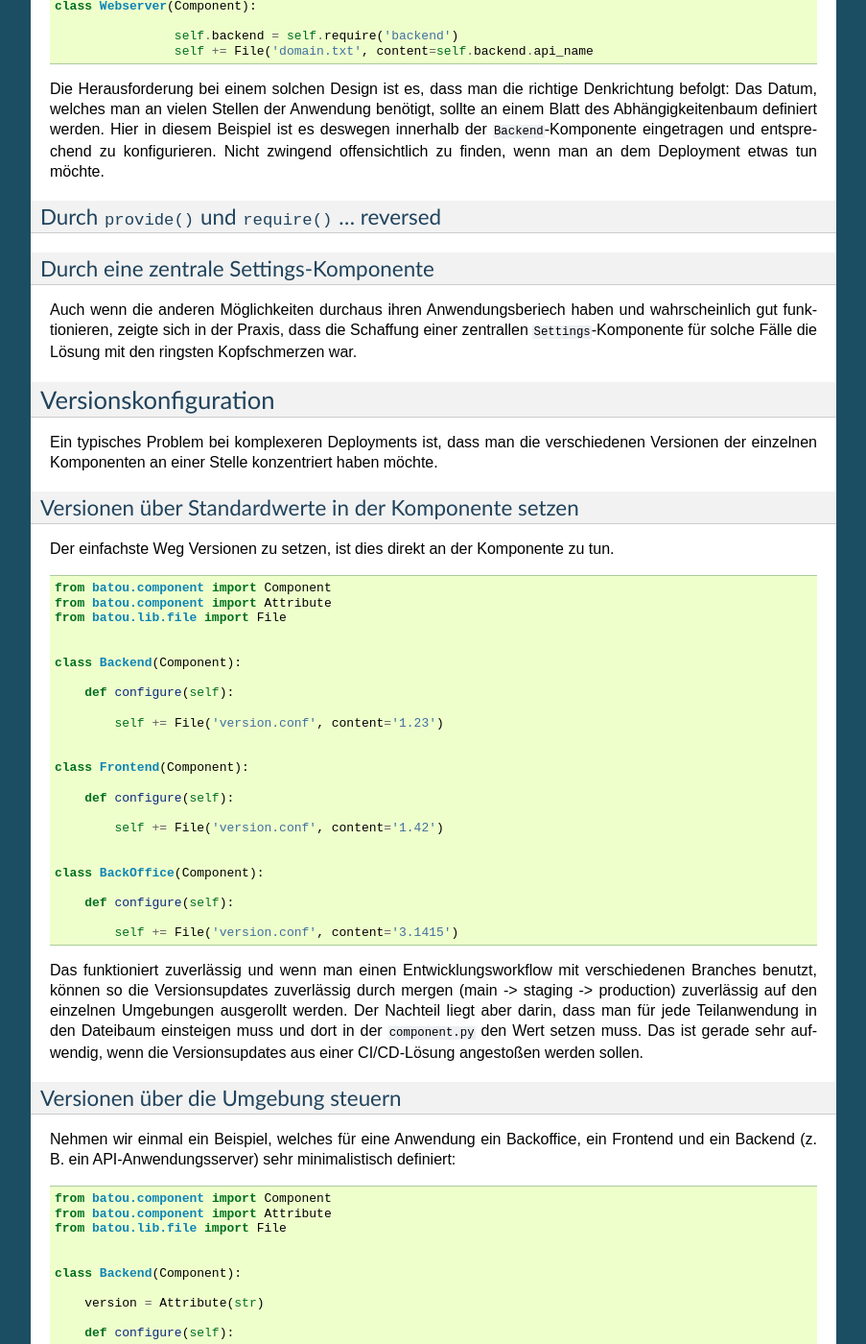
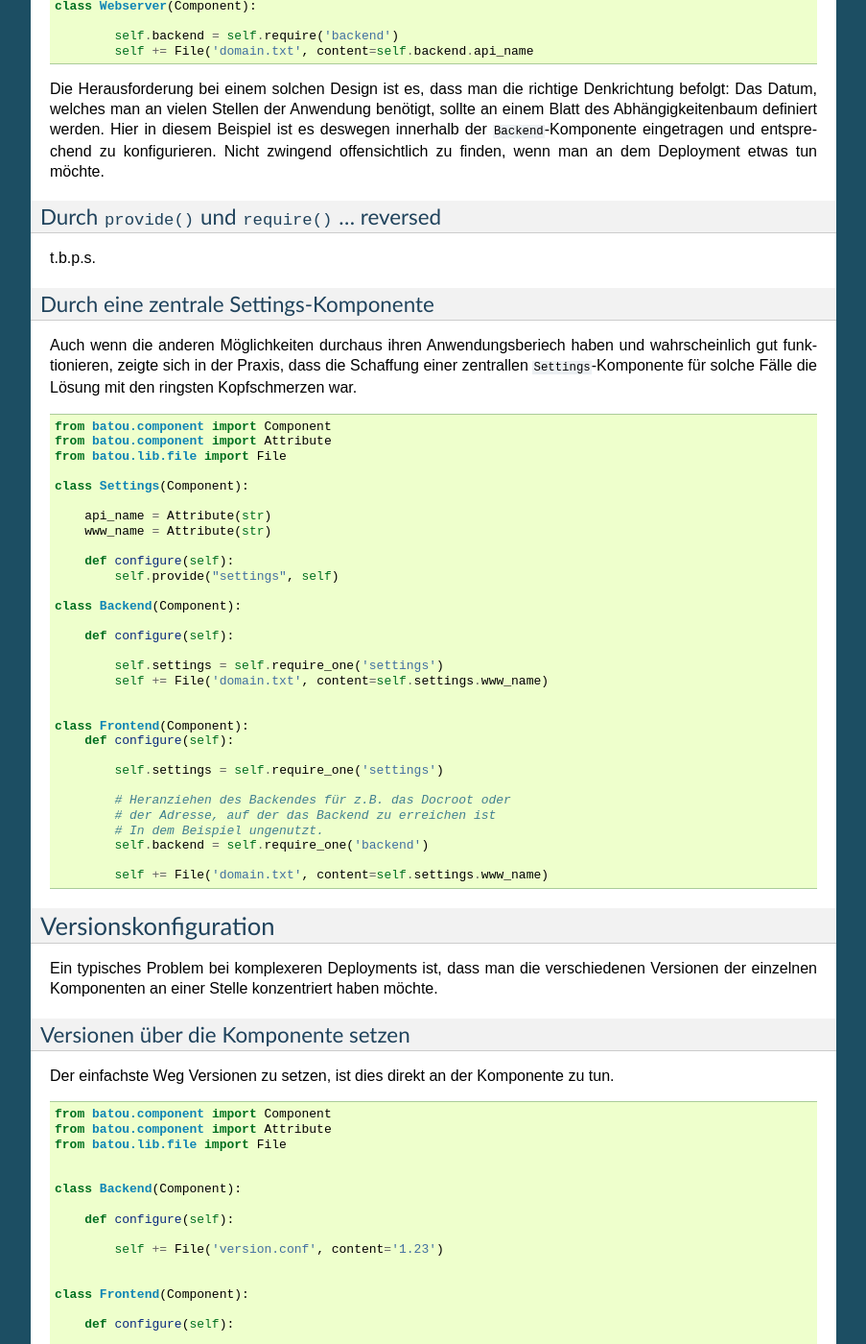
Before and after one commit to frlan/batou-cookbook, a Sphinx documentation site: the page built from source/anleitungen/erweitert/settings.rst, in a window 1280 px wide and 1400 px high, scrolled down 723 px. Shown: the whole window at 96% size, without its empty margins (198-1101 px from the left). Built offline with Sphinx 7.4.7, drawn with Linux system fonts in a browser that asks for light colours; some of the changed text lies outside the part shown.

Commit message:
Some more cleanup

````diff
--- a/source/anleitungen/basis/shellout.rst
+++ b/source/anleitungen/basis/shellout.rst
@@ -7,7 +7,7 @@
 -------------------------
 
 .. warning::
-	``self.cmd()``` sollte nur in ``verify()`` oder ``update()`` aufgerufen werden, da Anweisungen aus der ``configure()``-Mothode auf allen Hosts ausgeführt wird.
+	``self.cmd()`` sollte nur in ``verify()`` oder ``update()`` aufgerufen werden, da Anweisungen aus der ``configure()``-Mothode auf allen Hosts ausgeführt wird.
 
 .. hint::
 	``self.cmd()`` ist gut geeignet zum Ausführen von einfachen Befehlen, die keine großen Anforderungen an die Umgebung setzen.
@@ -15,3 +15,5 @@
 
 Komplexere Skripte mit batou_ext.run.Run()
 ------------------------------------------
+
+t.b.p.s.
--- a/source/anleitungen/erweitert/binaere-dateien-in-den-secrets.rst
+++ b/source/anleitungen/erweitert/binaere-dateien-in-den-secrets.rst
@@ -2,3 +2,5 @@
 =============================
 
 .. Binaere_dateien_in_den_secrets:
+
+t.b.p.s.
--- a/source/anleitungen/erweitert/settings.rst
+++ b/source/anleitungen/erweitert/settings.rst
@@ -20,24 +20,24 @@
 
 .. code-block:: python
 
-	from batou.component import Component
-	from batou.component import Attribute
-	from batou.lib.file import File
+        from batou.component import Component
+        from batou.component import Attribute
+        from batou.lib.file import File
 
 
-	class Backend(Component):
+        class Backend(Component):
 
-		api_name = Attribute(str, 'api.example.org')
+            api_name = Attribute(str, 'api.example.org')
 
-		def configure(self):
+            def configure(self):
 
-			self.provide('backend', self)
+                self.provide('backend', self)
 
 
-	class Webserver(Component):
+        class Webserver(Component):
 
-			self.backend = self.require('backend')
-			self += File('domain.txt', content=self.backend.api_name
+                self.backend = self.require('backend')
+                self += File('domain.txt', content=self.backend.api_name
 
 
 Die Herausforderung bei einem solchen Design ist es, dass man die richtige Denkrichtung befolgt: Das Datum, welches man an vielen Stellen der Anwendung benötigt, sollte an einem Blatt des Abhängigkeitenbaum definiert werden. Hier in diesem Beispiel ist es deswegen innerhalb der ``Backend``-Komponente eingetragen und entsprechend zu konfigurieren. Nicht zwingend offensichtlich zu finden, wenn man an dem Deployment etwas tun möchte.
@@ -46,44 +46,46 @@
 Durch ``provide()`` und ``require()`` … reversed
 ^^^^^^^^^^^^^^^^^^^^^^^^^^^^^^^^^^^^^^^^^^^^^^^^
 
+t.b.p.s.
 
 Durch eine zentrale Settings-Komponente
 ^^^^^^^^^^^^^^^^^^^^^^^^^^^^^^^^^^^^^^^
 
 Auch wenn die anderen Möglichkeiten durchaus ihren Anwendungsberiech haben und wahrscheinlich gut funktionieren, zeigte sich in der Praxis, dass die Schaffung einer zentrallen ``Settings``-Komponente für solche Fälle die Lösung mit den ringsten Kopfschmerzen war.
 
-.. code-block
+.. code-block::
 
     from batou.component import Component
     from batou.component import Attribute
-	from batou.lib.file import File
+    from batou.lib.file import File
 
     class Settings(Component):
 
-		api_name = Attribute(str)
-		www_name = Attribute(str)
+        api_name = Attribute(str)
+        www_name = Attribute(str)
 
         def configure(self):
             self.provide("settings", self)
 
     class Backend(Component):
-		def configure(self):
 
-			self.settings = self.require_one('settings')
-			self += File('domain.txt', content=self.settings.www_name)
+        def configure(self):
+
+            self.settings = self.require_one('settings')
+            self += File('domain.txt', content=self.settings.www_name)
 
 
     class Frontend(Component):
-		def configure(self):
+        def configure(self):
 
-			self.settings = self.require_one('settings')
+            self.settings = self.require_one('settings')
 
-			# Heranziehen des Backendes für z.B. das Docroot oder
-			# der Adresse, auf der das Backend zu erreichen ist
-			# In dem Beispiel ungenutzt.
-			self.backend = self.require_one('backend')
+            # Heranziehen des Backendes für z.B. das Docroot oder
+            # der Adresse, auf der das Backend zu erreichen ist
+            # In dem Beispiel ungenutzt.
+            self.backend = self.require_one('backend')
 
-			self += File('domain.txt', content=self.settings.www_name)
+            self += File('domain.txt', content=self.settings.www_name)
 
 
 
@@ -92,8 +94,8 @@
 
 Ein typisches Problem bei komplexeren Deployments ist, dass man die verschiedenen Versionen der einzelnen Komponenten an einer Stelle konzentriert haben möchte.
 
-Versionen über Standardwerte in der Komponente setzen
-^^^^^^^^^^^^^^^^^^^^^^^^^^^^^^^^^^^^^^^^^^^^^^^^^^^^^
+Versionen über die Komponente setzen
+^^^^^^^^^^^^^^^^^^^^^^^^^^^^^^^^^^^^
 
 Der einfachste Weg Versionen zu setzen, ist dies direkt an der Komponente zu tun.
 
--- a/source/anleitungen/erweitert/zertifikate.rst
+++ b/source/anleitungen/erweitert/zertifikate.rst
@@ -63,6 +63,7 @@
 .. hint::
 	Diese Methode lohnt sich meist nur, wenn man a) auf verschiedenen Umgebugnen zwischen LetsEncrypt und einem anderen Zertifikat wechseln möchte und/oder b) das implizite Monitoring aus der ``Certificate``-Komponente nutzen möchte. In der Preaxis ist aber zumiest eine gute Idee, dies zu tun.
 
+t.b.p.s.
 
 LetsEncrypt mit mit batou_ext.ssl.Certificate()
 -----------------------------------------------
@@ -70,3 +71,5 @@
 .. warning::
 
     Einzelne Plattformen bieten Automatismen zum Generieren und Einbinden von LetsEncrypt-Zertifikaten an.
+
+t.b.p.s.
--- a/source/anleitungen/plattform/NixOS_fcio/NFS.rst
+++ b/source/anleitungen/plattform/NixOS_fcio/NFS.rst
@@ -20,7 +20,7 @@
     [host:host01]
     components = nfs
 
-Die Komponente greif in der Stadard-Einstellung auf die Pfade bei FCIO zurück, diese können aber einfach an die lokalen Gegebenheiten angepasst werden
+Die Komponente greift in der Stadard-Einstellung auf die Pfade bei FCIO zurück, diese können aber einfach an die lokalen Gegebenheiten angepasst werden
 
 .. code-block::
 
--- a/source/faq/index.rst
+++ b/source/faq/index.rst
@@ -6,7 +6,7 @@
 Was muss ich in die Secrets schreiben?
 --------------------------------------
 
-In die Secrets gehören alle Informationen, die nicht öffentlich werden sollten. D.h. Zugangskennungen (Login, API-Keys, Passwörter, …) oder auch Zertifikate. Das sollte sich nicht nur auf externe Dienste oder Zugangsdaten beschränken, die einen Zugang zur Anwendung gewähren, sondern sich auch auf Passwörter für z. B. im Deployment verwaltete Datenbanken, Mail-Server, … ausweiten. Man sollte mit Kunden und Partnern das prinzipielle Installieren einer Anwendung anhand des Deployments besprechen können, ohne ihnen Zugriff auf sensible Daten zu geben. Auch wenn aus anderen Gründen vielleicht nicht opportun ist, ist eine gute Regel des Daumens: Kann ich das Deployment so wie es ist bei github.com/gitlab.com hochladen, ohne das eine unberechtigte Person Zugang zu den Einzelsystemen erhält. (Bei vielen Standardanwendungen ist die Art sie zu installieren gut öffentlich dokumentiert.)
+In die Secrets gehören alle Informationen, die nicht öffentlich werden sollten. D.h. Zugangskennungen (Login, API-Keys, Passwörter, …) oder auch Zertifikate. Das sollte sich nicht nur auf externe Dienste oder Zugangsdaten beschränken, die einen Zugang zur Anwendung gewähren, sondern sich auch auf Passwörter für z. B. im Deployment verwaltete Datenbanken, Mail-Server, … ausweiten. Man sollte mit Kunden und Partnern das prinzipielle Installieren einer Anwendung anhand des Deployments besprechen können, ohne ihnen Zugriff auf sensible Daten zu geben. Auch wenn es aus anderen Gründen vielleicht nicht opportun ist, ist eine gute Regel des Daumens: Kann ich das Deployment so wie es ist bei github.com/gitlab.com hochladen, ohne das eine unberechtigte Person Zugang zu den Einzelsystemen erhält. (Bei vielen Standardanwendungen ist die Art sie zu installieren gut öffentlich dokumentiert.)
 
 
 Standardwerte für Klassenvariablen
````
